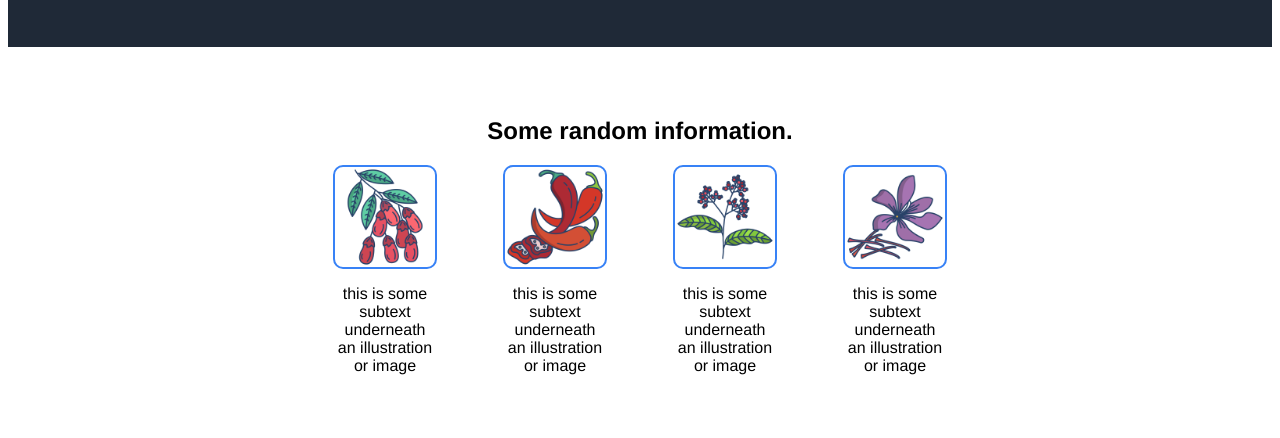
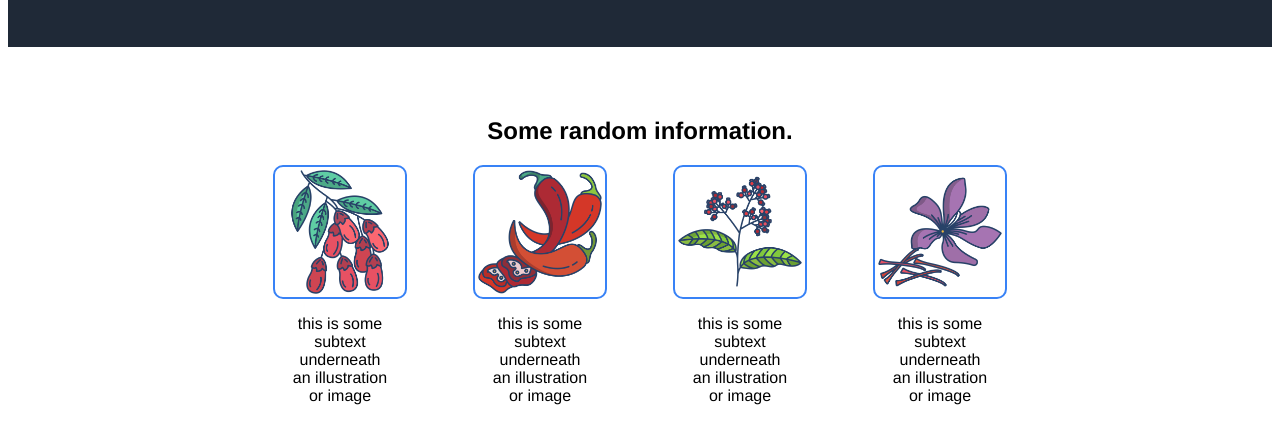
Before and after one commit to katieabrennan/landing-page, a plain HTML site: page index.html in a window 1280 px wide. Shown: the part 332-770 px from the top of the page. Drawn offline with Linux system fonts and the light colour scheme.

Commit message:
Adjust carousel images size and gap

```diff
--- a/styles.css
+++ b/styles.css
@@ -71,7 +71,7 @@ li {
 
 .carousel {
     display: flex;
-    gap: 70px;
+    gap: 100px;
     align-items: center;
 }
 
@@ -149,7 +149,7 @@ button {
 }
 
 img {
-    width: 100px;
+    width: 130px;
     border: solid 2px #3882F6;
     border-radius: 10px;
 }
```
